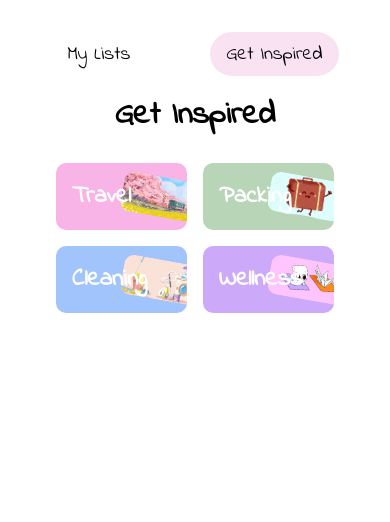
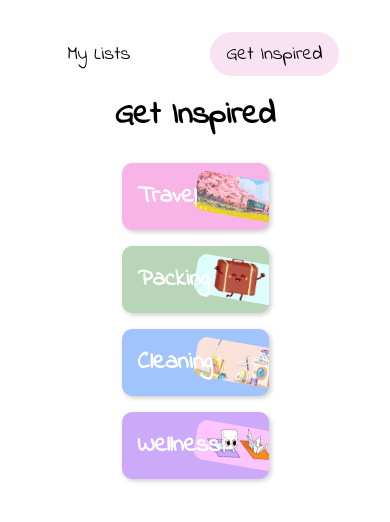
Before and after one commit to fear-me-laws-of-syntax/kate-antonova-list-app, a React (Vite) app in the folder listApp/: page /suggestions in a window 390 px wide. Shown: the top 522 px of the page. Built offline with nearby package versions, Linux system fonts and the light colour scheme.

Commit message:
adding responsiveness

```diff
--- a/listApp/src/App.scss
+++ b/listApp/src/App.scss
@@ -11,9 +11,9 @@ label {
 
 li {
     font-size: 1.5rem;
+    color: black;
 }
 
 li a {
     color: rgb(49, 44, 44);
-    text-decoration: none;
 }
--- a/listApp/src/components/CategoryListDetail/CategoryListDetail.jsx
+++ b/listApp/src/components/CategoryListDetail/CategoryListDetail.jsx
@@ -20,7 +20,6 @@ const CategoryListDetail = () => {
         fetchItems();
     }, [id]);
     const useListHandler = async () => {
-        // console.log({ ...listOfItems, category_id: null })
         const { data } = await axios.post(`${import.meta.env.VITE_API_URL}/lists`, { ...listOfItems, category_id: null });
         if (data) {
             await Promise.all(
--- a/listApp/src/components/CategoryListDetail/CategoryListDetail.scss
+++ b/listApp/src/components/CategoryListDetail/CategoryListDetail.scss
@@ -8,3 +8,20 @@
         @include flex-container(space-between, center);
     }
 }
+
+.category-lists__items {
+    text-decoration: none;
+}
+
+
+.list-detail__submit-button {
+    background-color: $secondary-color-blue;
+}
+
+.list-detail__item {
+    font-size: 1.5rem;
+}
+
+#root>div>ul>a:nth-child(1)>li {
+    text-decoration: none;
+}
--- a/listApp/src/components/Navbar/Navbar.scss
+++ b/listApp/src/components/Navbar/Navbar.scss
@@ -10,6 +10,10 @@
             display: flex;
             gap: 4rem;
             padding: 0;
+
+            @include tablet {
+                gap: 12rem;
+            }
         }
 
         &__item {
--- a/listApp/src/components/Suggestions/Suggestions.scss
+++ b/listApp/src/components/Suggestions/Suggestions.scss
@@ -7,9 +7,16 @@
 
     &__grid {
         display: flex;
+        flex-direction: column;
         flex-wrap: wrap;
         justify-content: space-around;
-        padding: 0 1rem;
+        align-items: center;
+
+        @include tablet {
+            flex-direction: row;
+            justify-content: center;
+            gap: 0.5rem;
+        }
     }
 
     &__item {
@@ -26,8 +33,9 @@
         box-sizing: border-box;
         width: calc(50% - 1rem);
         margin-bottom: 1rem;
-        max-width: 20rem;
+        max-width: 25rem;
         cursor: pointer;
+        box-shadow: 2px 2px 5px rgba(0, 0, 0, 0.2);
 
         &-title {
             z-index: 1;
--- a/listApp/src/styles/partials/_mixins.scss
+++ b/listApp/src/styles/partials/_mixins.scss
@@ -1,3 +1,15 @@
+@mixin tablet {
+    @media screen and (min-width: $tablet-breakpoint) {
+        @content;
+    }
+}
+
+@mixin desktop {
+    @media screen and (min-width: $desktop-breakpoint) {
+        @content;
+    }
+}
+
 @mixin title {
     text-align: center;
     font-size: 2rem;
```
Also changed, not shown: listApp/src/components/CategoryLists/CategoryLists.scss (+0 -86 lines), 1 other file (tests, documents, lock files or other folders).
